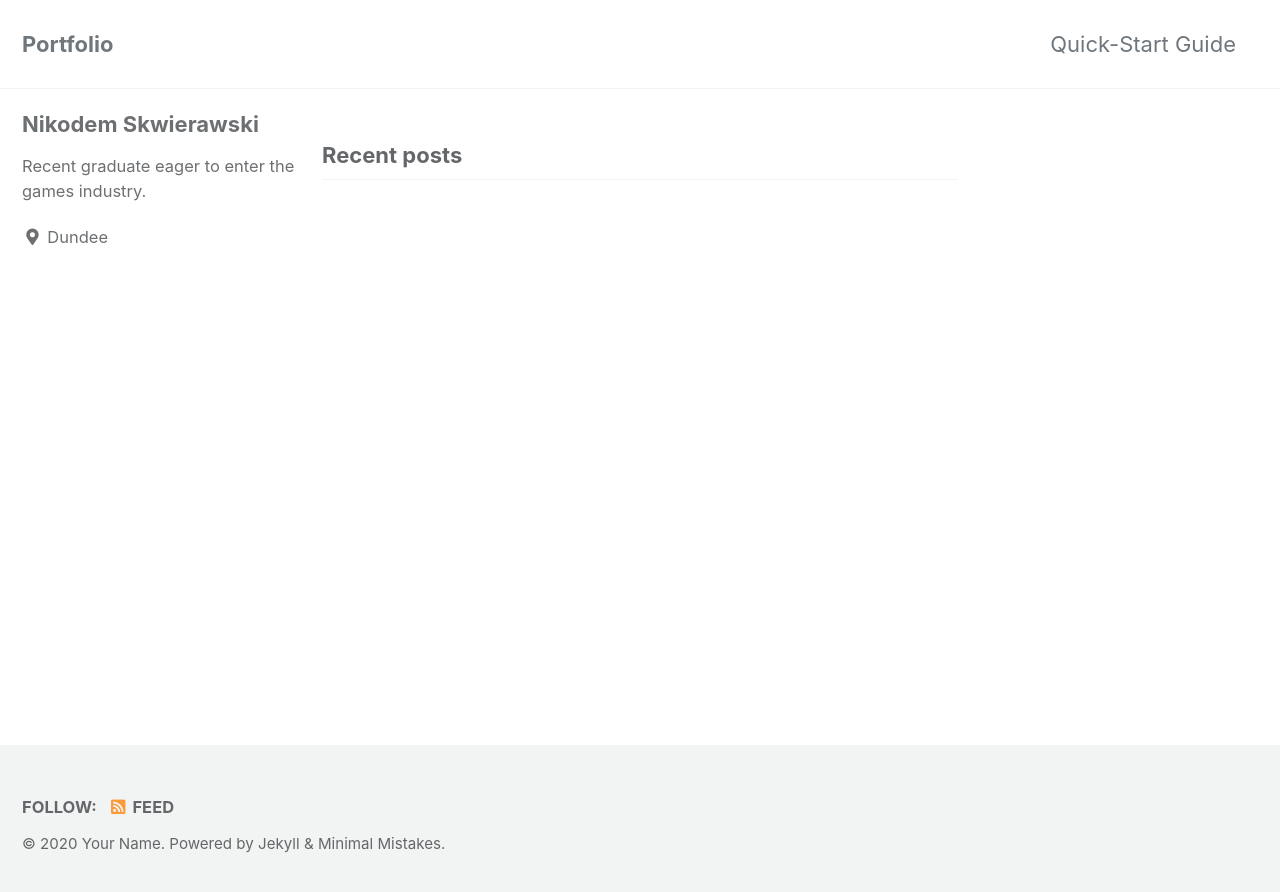
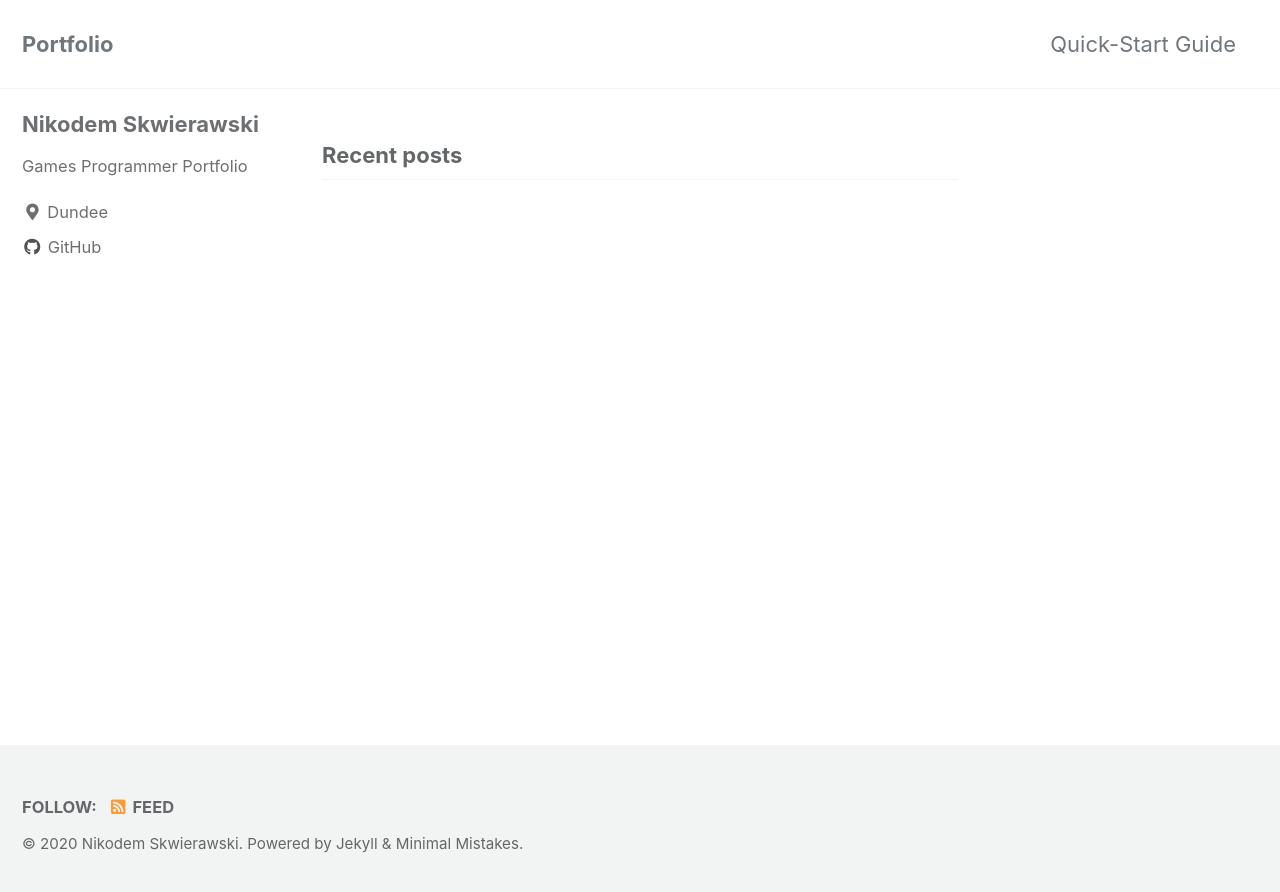
Before and after one commit to nikodems/nikodems.github.io, a Jekyll site: the page built from index.html, in a window 1280 px wide. Shown: the top 892 px of the page. Built offline with Jekyll 4.4.1, drawn with Linux system fonts in a browser that asks for light colours; cached includes are drawn as plain includes; the list of posts is cut into pages by our own code.

Commit message:
Update _config.yml

```diff
--- a/_config.yml
+++ b/_config.yml
@@ -19,8 +19,8 @@ locale                   : "en-US"
 title                    : "Portfolio"
 title_separator          : "-"
 subtitle                 : # site tagline that appears below site title in masthead
-name                     : "Your Name"
-description              : "An amazing website."
+name                     : "Nikodem Skwierawski"
+description              : "Games Programmer Portfolio"
 url                      : # the base hostname & protocol for your site e.g. "https://mmistakes.github.io"
 baseurl                  : # the subpath of your site, e.g. "/blog"
 repository               : # GitHub username/repo-name e.g. "mmistakes/minimal-mistakes"
@@ -95,7 +95,7 @@ analytics:
 author:
   name             : "Nikodem Skwierawski"
   avatar           : # path of avatar image, e.g. "/assets/images/bio-photo.jpg"
-  bio              : "Recent graduate eager to enter the games industry."
+  bio              : "Games Programmer Portfolio"
   location         : "Dundee"
   email            :
   links:
@@ -113,7 +113,7 @@ author:
       # url: "https://facebook.com/"
     - label: "GitHub"
       icon: "fab fa-fw fa-github"
-      # url: "https://github.com/"
+      url: "https://github.com/nikodems"
     - label: "Instagram"
       icon: "fab fa-fw fa-instagram"
       # url: "https://instagram.com/"
@@ -279,3 +279,11 @@ defaults:
       comments: # true
       share: true
       related: true
+
+  # _pages
+  - scope:
+        path: ""
+        type: pages
+    values:
+        layout: single
+        author_profile: true
```
